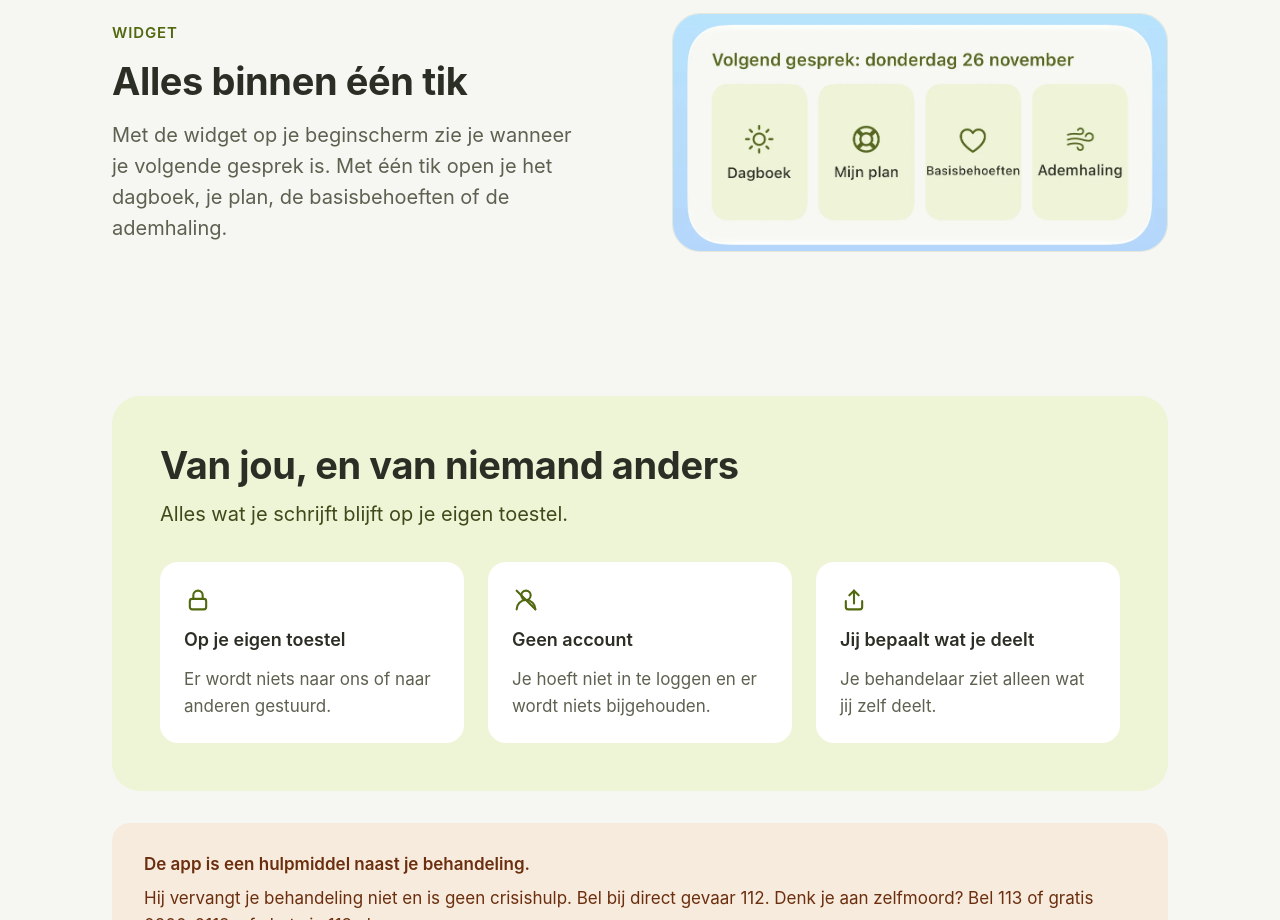
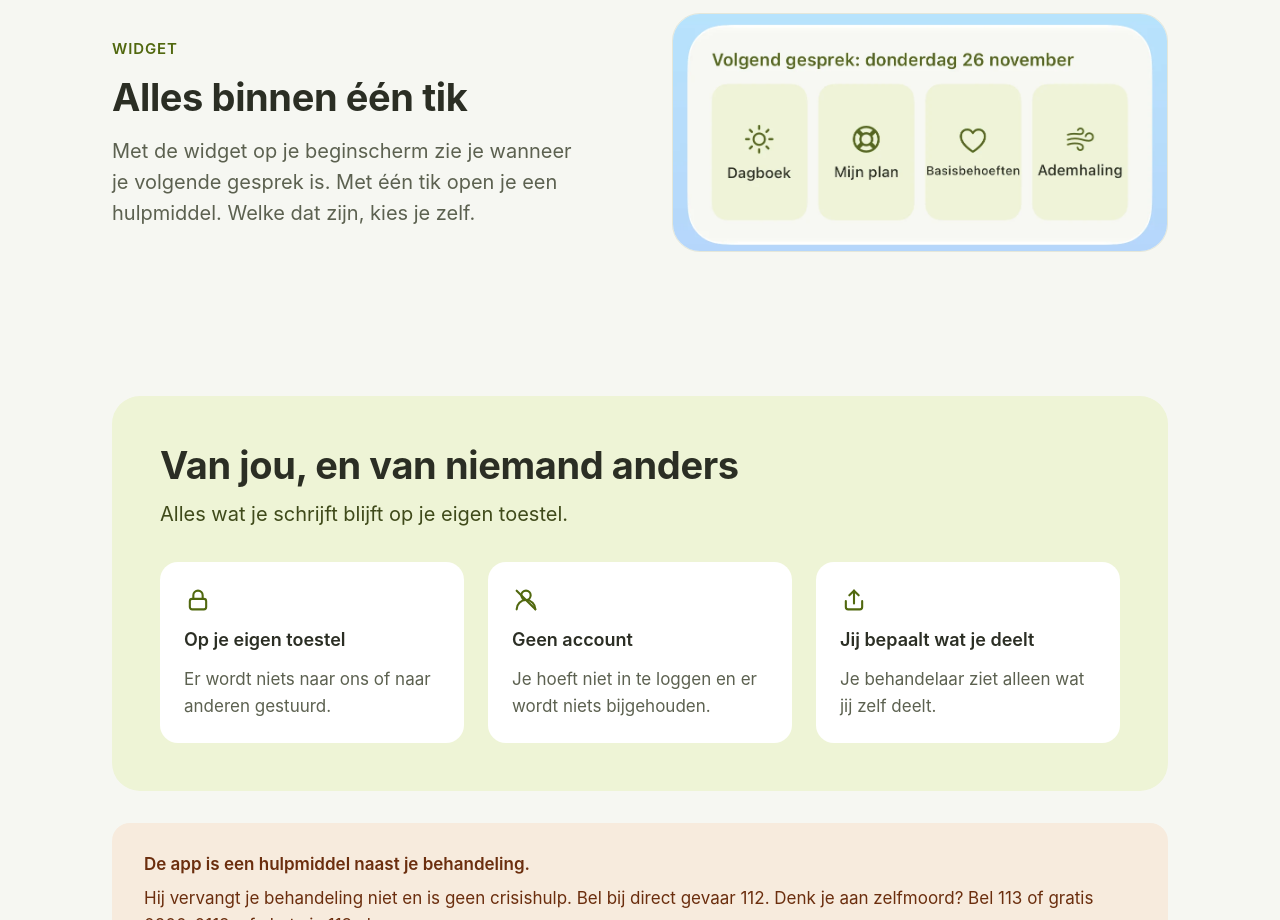
Before and after one commit to pt6sz2hn5j-coder/krachtvanaandacht-website, a plain HTML site: page index.html in a window 1280 px wide. Shown: the part 3360-4280 px from the top of the page. Drawn offline with Linux system fonts and the light colour scheme.

Commit message:
Widgettekst: hulpmiddelen zelf te kiezen
Co-Authored-By: Claude Sonnet 5.5 <noreply@anthropic.com>
Claude-Session: https://claude.ai/code/session_01EU7suhxMJGL57CKVjVSrM8

```diff
--- a/index.html
+++ b/index.html
@@ -54,7 +54,7 @@
 </div></section>
 
 <section class="kader blok">
-<div class="tekst"><p class="label">Widget</p><h2>Alles binnen één tik</h2><p class="uitleg">Met de widget op je beginscherm zie je wanneer je volgende gesprek is. Met één tik open je het dagboek, je plan, de basisbehoeften of de ademhaling.</p></div>
+<div class="tekst"><p class="label">Widget</p><h2>Alles binnen één tik</h2><p class="uitleg">Met de widget op je beginscherm zie je wanneer je volgende gesprek is. Met één tik open je een hulpmiddel. Welke dat zijn, kies je zelf.</p></div>
 <figure class="widgetbeeld"><img src="widget.webp" alt="De widget op het beginscherm met het volgende gesprek en vier tegels: Dagboek, Mijn plan, Basisbehoeften en Ademhaling" width="1099" height="526" loading="lazy"></figure>
 </section>
 
```
